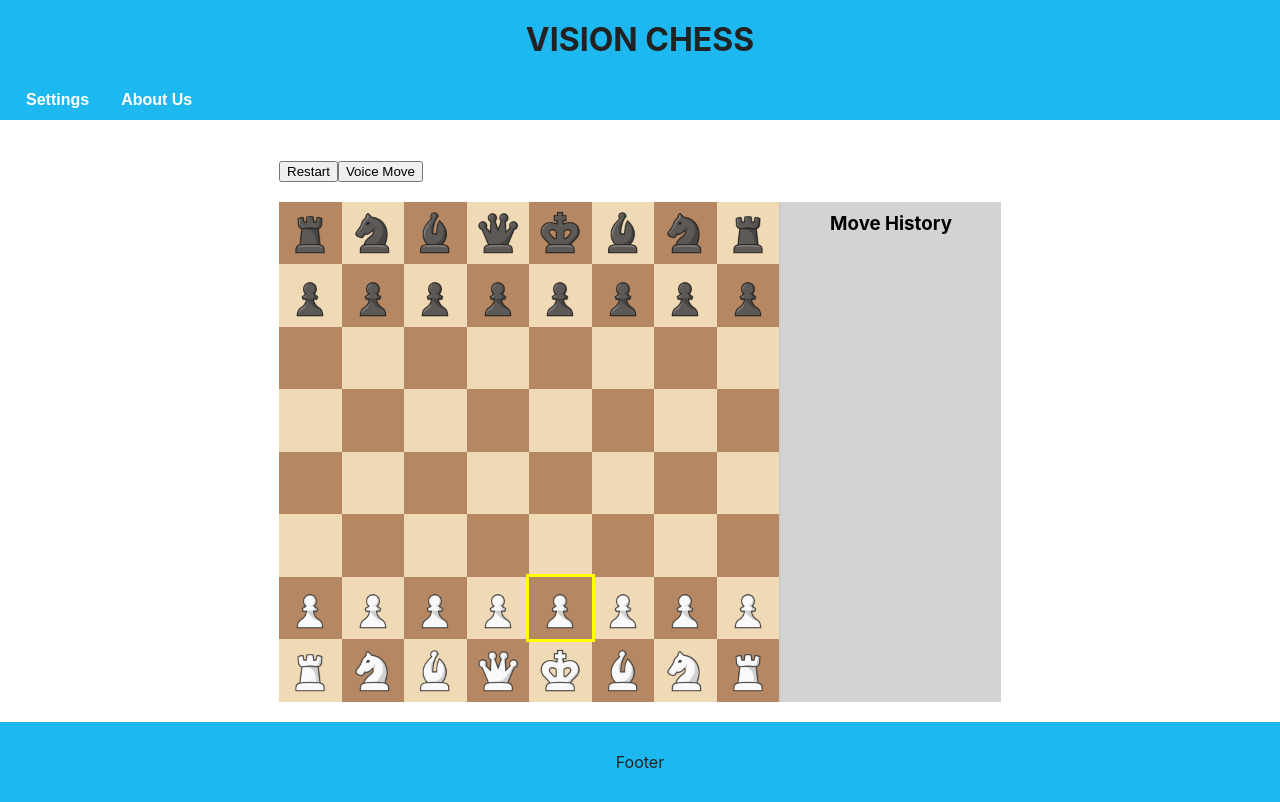
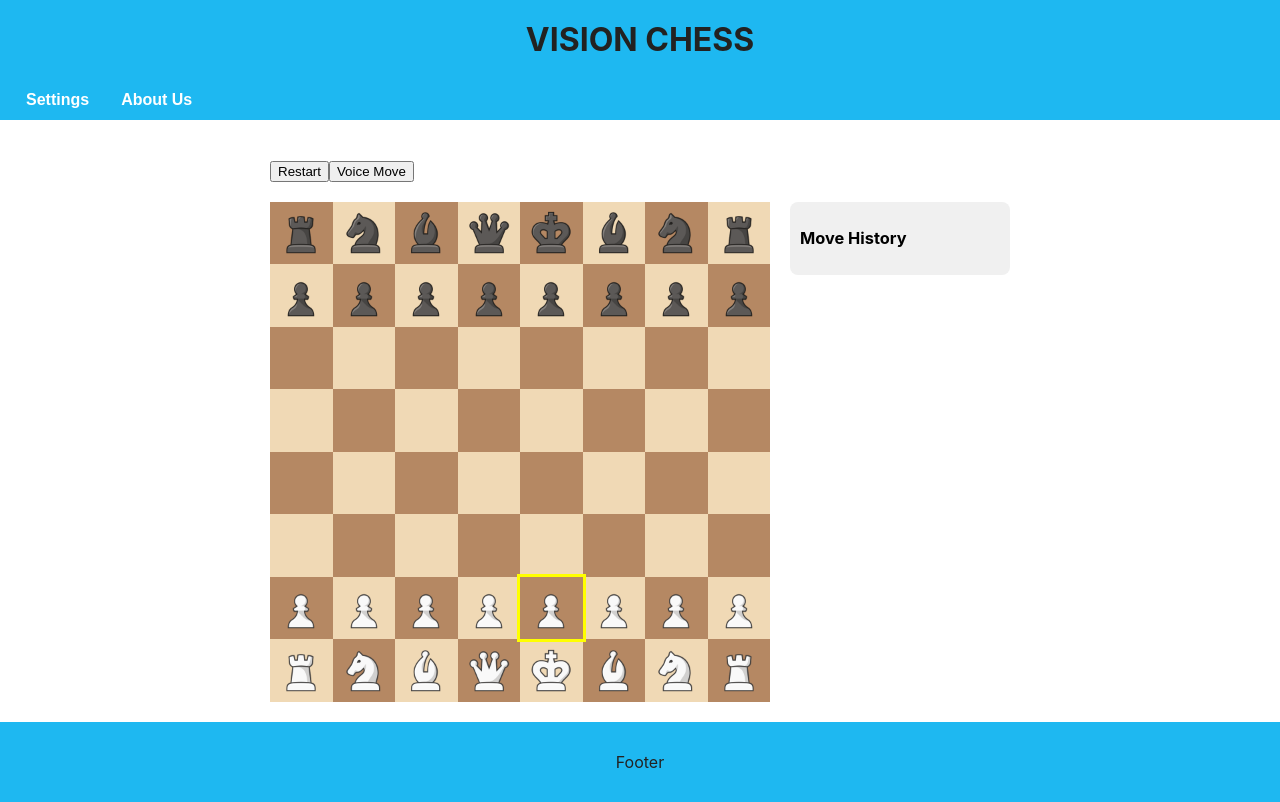
Before and after one commit to bradlyhayes12/Chess-game-impairedvision, a React (Create React App) app: page / in a window 1280 px wide. Both pictures are taken after a click on the button "Play as White". Built offline with nearby package versions, Linux system fonts and the light colour scheme.

Commit message:
Finishing touches

```diff
--- a/src/App.css
+++ b/src/App.css
@@ -103,17 +103,17 @@ App {
 }
 
 /* Sizes */
-.small {
+#chessboard.small {
   width: 300px;
   height: 300px;
 }
 
-.medium {
+#chessboard.medium {
   width: 500px;
   height: 500px;
 }
 
-.large {
+#chessboard.large {
   width: 700px;
   height: 700px;
 }
@@ -124,23 +124,32 @@ App {
 }
 
 .move-history-panel {
-  width: 200px;
-  background-color: #d3d3d3; /* light gray */
+  overflow-y: auto;
+  background-color: #f0f0f0;
   padding: 10px;
-  border-left: 2px solid #ccc;
-  height: 480px;
-  overflow-y: auto;
+  border-radius: 8px;
+  margin-left: 20px;
+  transition: all 0.3s ease;
 }
 
-.move-history-panel h3 {
-  margin-top: 0;
-  text-align: center;
+/* Responsive scaling based on size */
+.move-history-panel.small {
+  font-size: 12px;
+  max-height: 300px;
+  width: 150px;
 }
 
-.move-history-panel ol {
-  padding-left: 20px;
+.move-history-panel.medium {
+  font-size: 14px;
+  max-height: 400px;
+  width: 200px;
 }
 
+.move-history-panel.large {
+  font-size: 16px;
+  max-height: 500px;
+  width: 250px;
+}
 .sidebar {
   background-color: #f8f8f8;
   width: 200px;
--- a/src/ChessBoard.js
+++ b/src/ChessBoard.js
@@ -449,7 +449,7 @@ const ChessBoard = ({ textToSpeech, boardSize }) => {
           })}
         </div>
 
-        <div className="move-history-panel">
+        <div className={`move-history-panel ${boardSize}`}>
           <h3>Move History</h3>
           <ol>
             {moveHistory.map((move, i) => (
```
